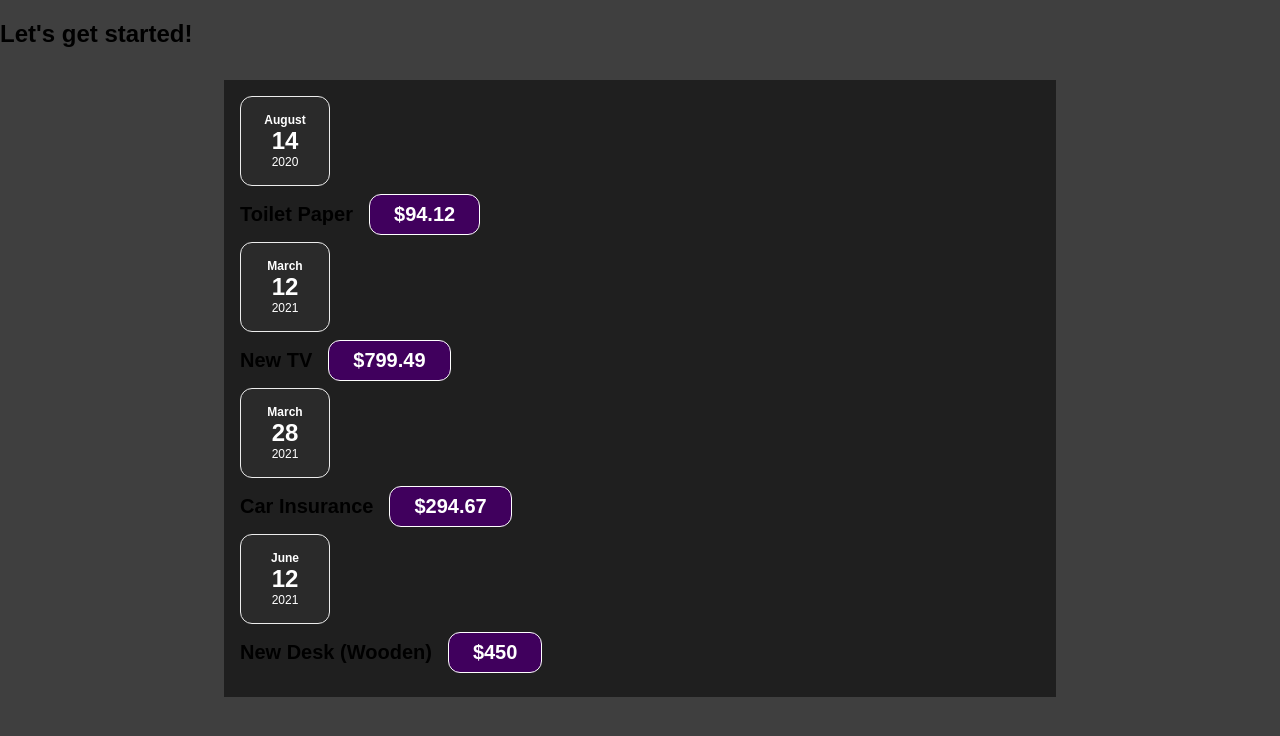
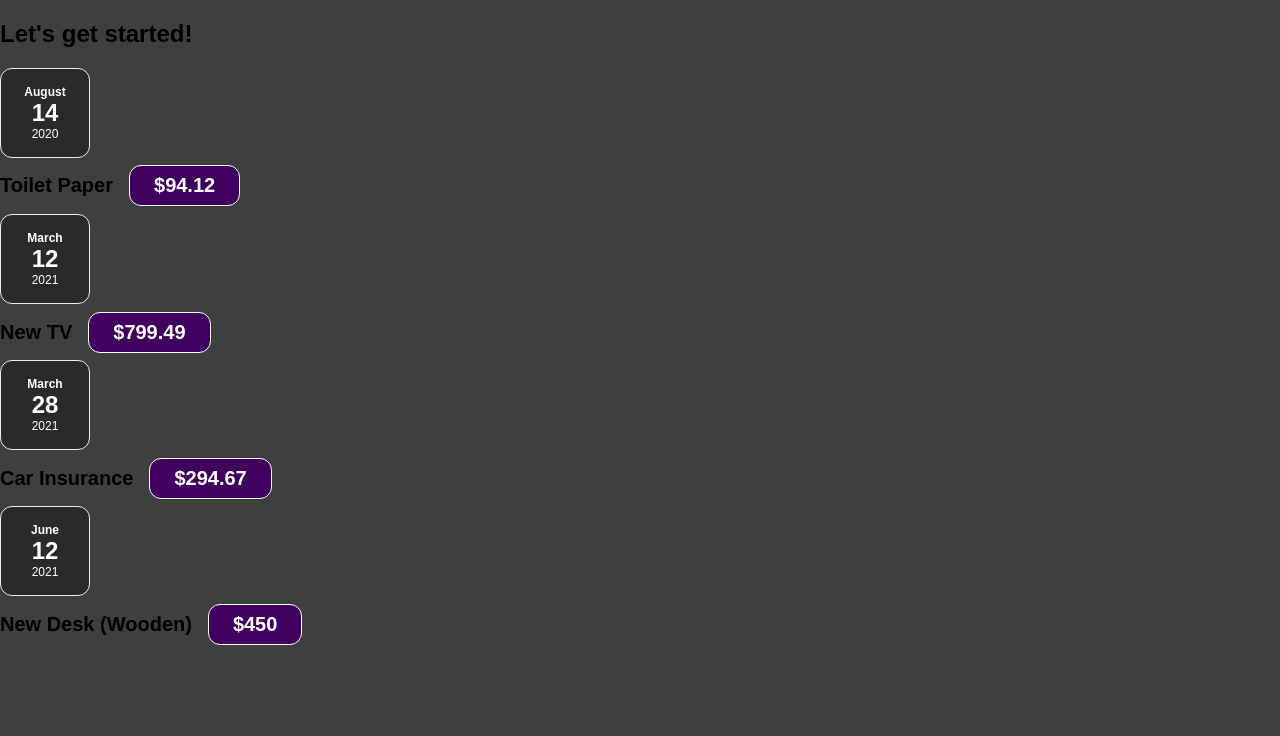
Before and after one commit to DannyPadron09/ReactRefresh, a JavaScript app: page / in a window 1280 px wide. Shown: the top 736 px of the page. Built offline with nearby package versions, Linux system fonts and the light colour scheme.

Commit message:
imported card component to expenses

```diff
--- a/src/components/Expenses.js
+++ b/src/components/Expenses.js
@@ -1,11 +1,12 @@
 import ExpenseItem from "./ExpenseItem";
+import Card from "./Card";
 import './Expenses.css';
 
 
 function Expenses(props) {
 
     return (
-        <div className = "expenses">
+        <Card className = "expenses">
             <ExpenseItem
                 title = {props.items[0].title}
                 amount = {props.items[0].amount}
@@ -29,7 +30,7 @@ function Expenses(props) {
                 amount = {props.items[3].amount}
                 date = {props.items[3].date}
             />
-        </div>
+        </Card>
     );
 }
 
```
